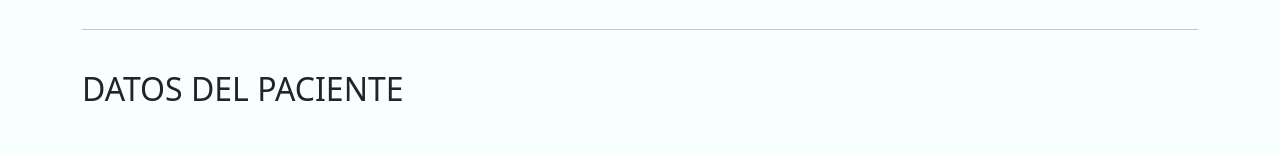
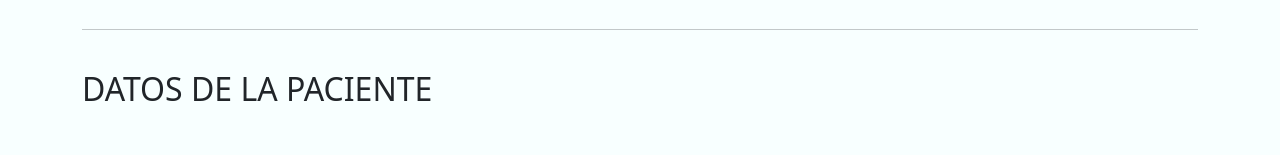
Before and after one commit to luxho24/EPIC-MAMA-CRF, an Angular app in the folder frontend/: page /formulario1 in a window 1280 px wide. Shown: the part 401-556 px from the top of the page. Built offline with nearby package versions, Linux system fonts and the light colour scheme; sample sign-in values are in the browser's storage.

Commit message:
Frontend actualizado v1

```diff
--- a/frontend/src/app/components/formulario1/formulario1.component.html
+++ b/frontend/src/app/components/formulario1/formulario1.component.html
@@ -27,7 +27,7 @@
 
         <!-- Formulario -->
         <div class="container-xl">
-            <h2 class="mb-5">DATOS DEL PACIENTE</h2>
+            <h2 class="mb-5">DATOS DE LA PACIENTE</h2>
             <form class="row g-3">
                 <div class="col-md-6 d-flex align-items-center justify-content-between pe-4">
                     <b><label for="startDate" class="form-label">1. INICIALES DE LA PACIENTE:</label></b>
```
